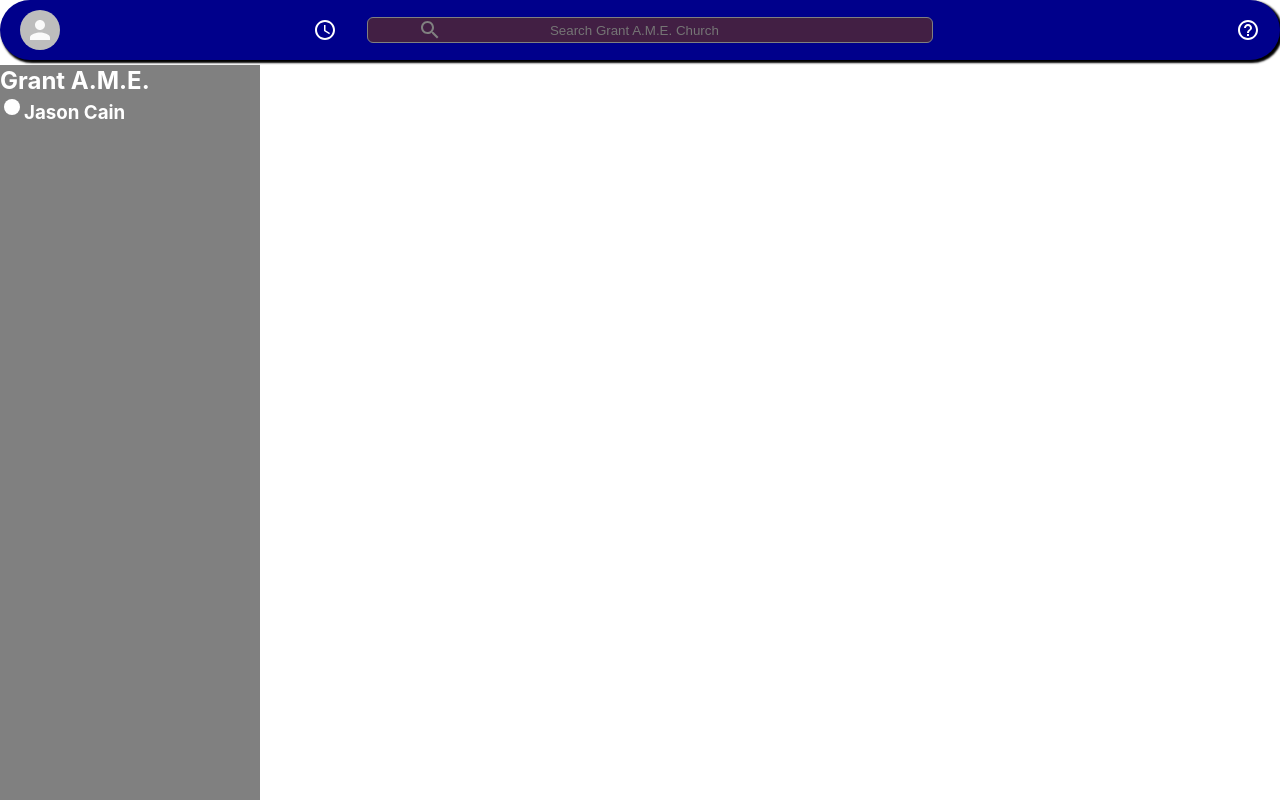
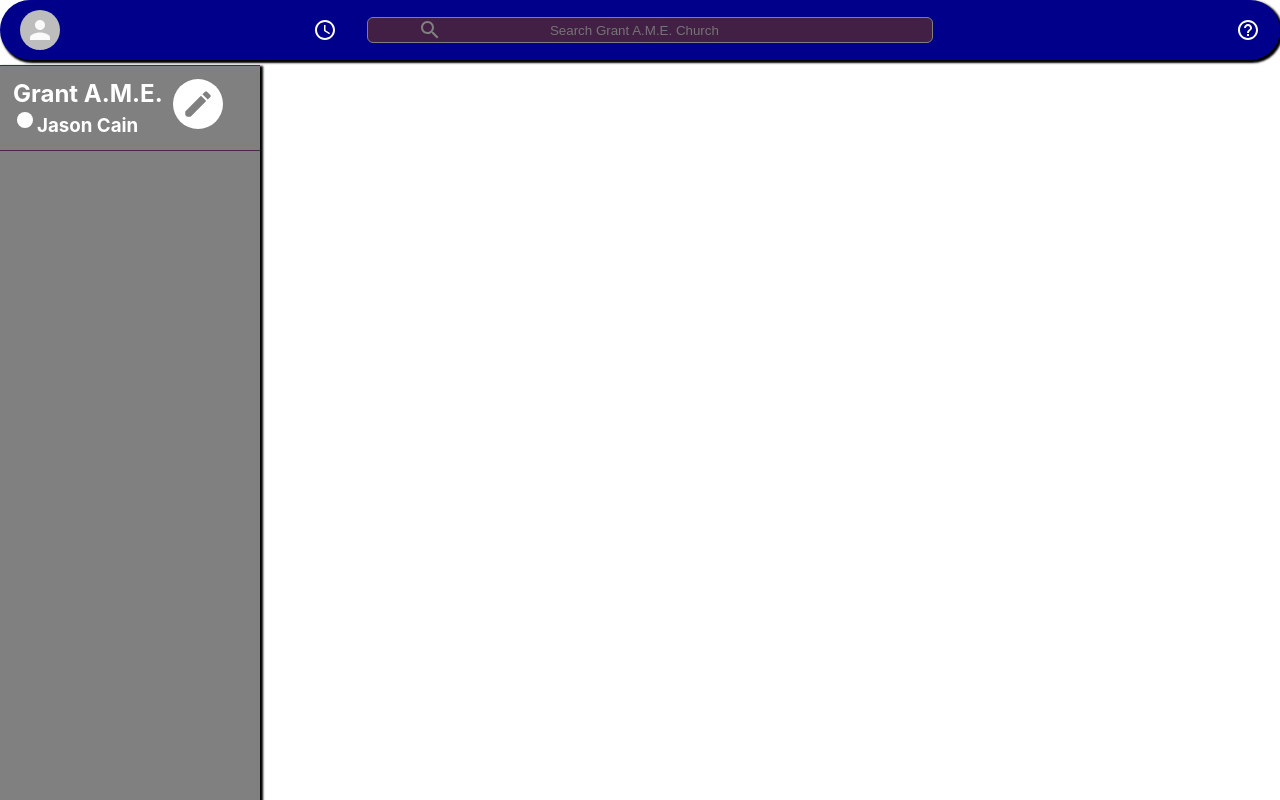
Before and after one commit to cainjason/game-v1, a React (Create React App) app in the folder game/: page / in a window 1280 px wide. Shown: the top 800 px of the page. Built offline with nearby package versions, Linux system fonts and the light colour scheme.

Commit message:
styled Sidebar Header

```diff
--- a/game/src/Components/Sidebar.js
+++ b/game/src/Components/Sidebar.js
@@ -1,6 +1,7 @@
 import React from 'react';
 import styled from 'styled-components';
 import FiberManualRecordIcon from "@material-ui/icons/FiberManualRecord";
+import CreateIcon from '@material-ui/icons/Create';
 
 function Sidebar() {
   return (
@@ -13,6 +14,7 @@ function Sidebar() {
                 Jason Cain
             </h3>
         </SidebarInfo>
+        <CreateIcon />
       </SidebarHeader>
     </SidebarContainer>
   )
@@ -24,11 +26,29 @@ const SidebarContainer = styled.div`
     color: white;
     background-color: gray;
     flex: 0.3;
-    border-top: 1px solid gray;
+    border-top: 1px solid #49274b;
     max-width: 260px;
     margin-top: 65px;
+    box-shadow: 2px 2px 2px 1px rgba(0, 0, 0, 6);
 `;
 
-const SidebarHeader = styled.div``;
+const SidebarHeader = styled.div`
+    display: flex;
+    border-bottom: 1px solid #49274b;
+    padding: 13px;
+
+    > .MuiSvgIcon-root {
+        padding: 8px;
+        color: gray;
+        font-size: 50px;
+        background-color: white;
+        border-radius: 999px;
+        margin-left: 10px;
+        cursor: pointer;
+        :hover {
+            opacity: 0.8;
+        }
+    }
+`;
 
 const SidebarInfo = styled.div``;
```
